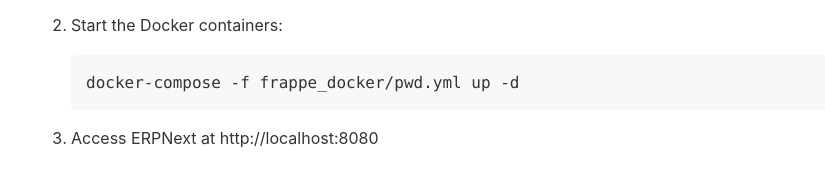
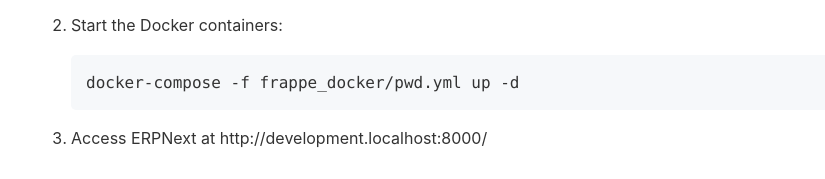
Before and after one commit to Chinmayverma1602/1glamDocker, a plain HTML site: page index.html in a window 1280 px wide. Shown: the part 810-989 px from the top of the page, without its empty margins (209-1034 px from the left). Drawn offline with Linux system fonts and the light colour scheme.

Commit message:
Update ERPNext application URL to development.localhost:8000

```diff
--- a/index.html
+++ b/index.html
@@ -84,7 +84,7 @@
     <div class="action-container">
         <h2 style="margin-top: 0;">Access the ERPNext Application</h2>
         <p>Click the button below to access the ERPNext application where custom DocTypes are being created.</p>
-        <a href="http://localhost:8080/" class="btn btn-primary">Launch ERPNext Application</a>
+        <a href="http://development.localhost:8000/" class="btn btn-primary">Launch ERPNext Application</a>
     </div>
 
     <div class="container">
@@ -104,7 +104,7 @@
             <pre><code>docker-compose -f frappe_docker/pwd.yml up -d</code></pre>
         </li>
         <li>
-            <p>Access ERPNext at http://localhost:8080</p>
+            <p>Access ERPNext at http://development.localhost:8000/</p>
         </li>
     </ol>
 
```
